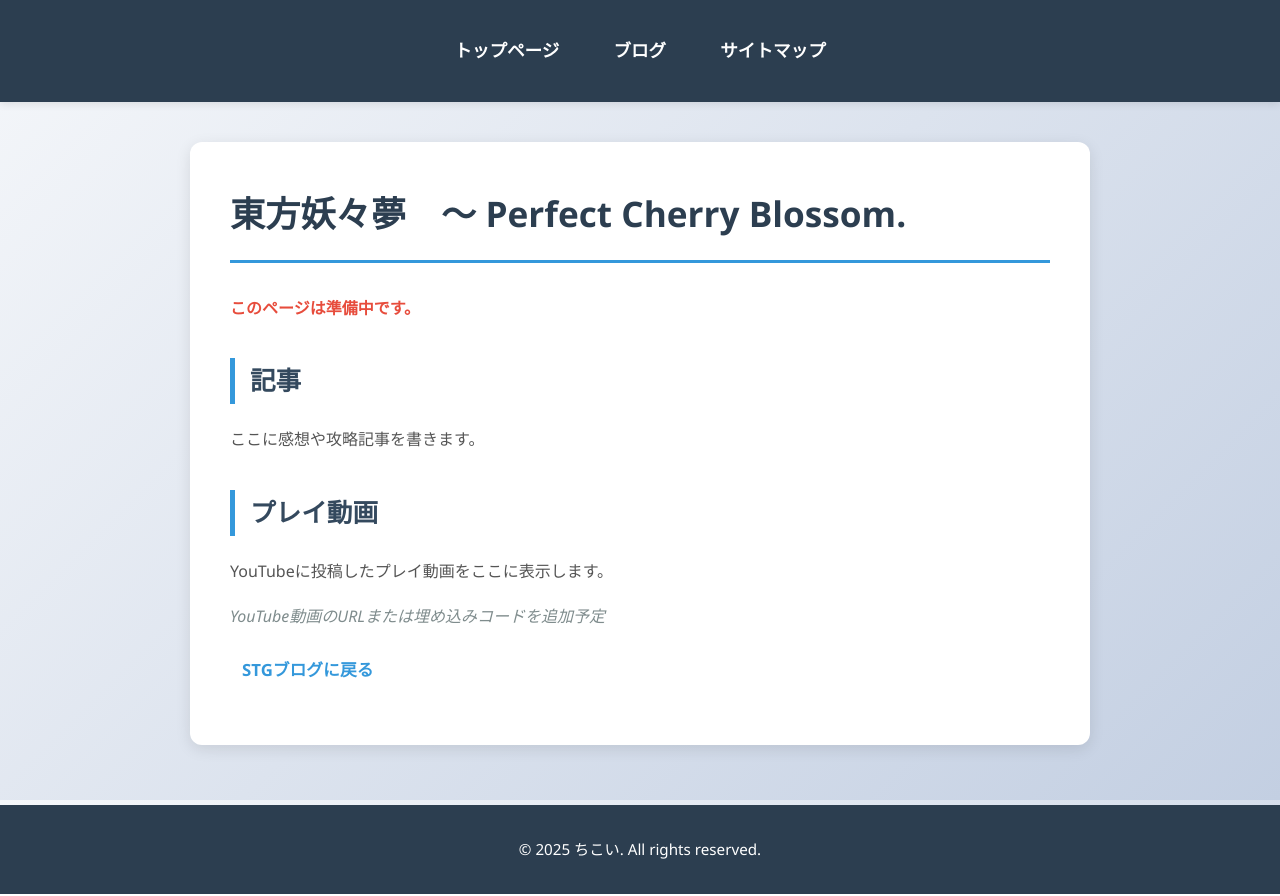
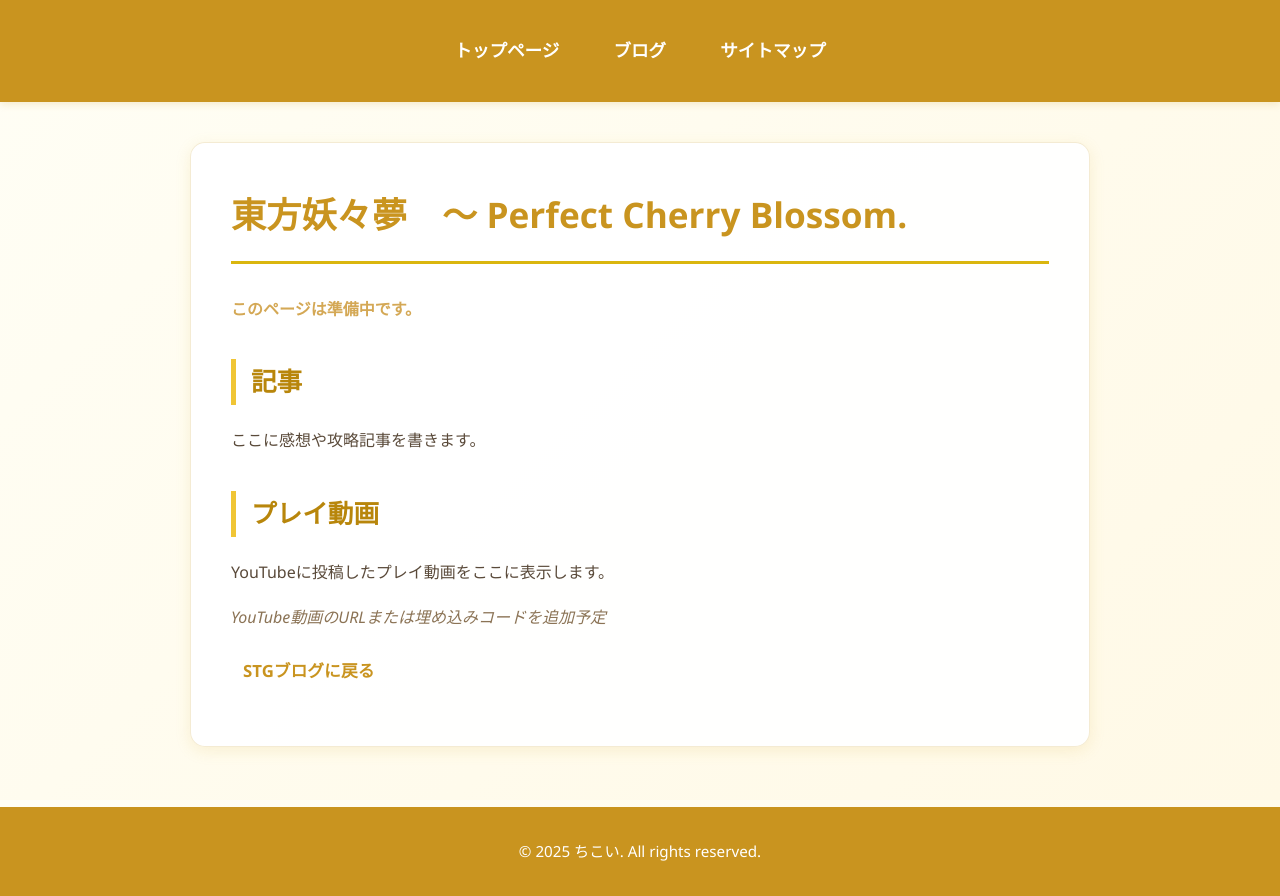
Before and after one commit to chk24851/chk24851.github.io, a plain HTML site: page blog/stg/th7/index.html in a window 1280 px wide. Drawn offline with Linux system fonts and the light colour scheme.

Commit message:
Change color scheme to warm yellow tones for cute but professional blog design

```diff
--- a/style.css
+++ b/style.css
@@ -8,8 +8,8 @@
 body {
     font-family: 'Segoe UI', Tahoma, Geneva, Verdana, sans-serif, 'ヒラギノ角ゴ Pro', 'ヒラギノ角ゴ ProN', メイリオ, Meiryo;
     line-height: 1.8;
-    color: #333;
-    background: linear-gradient(135deg, #f5f7fa 0%, #c3cfe2 100%);
+    color: #5a4a3a;
+    background: linear-gradient(135deg, #fffef5 0%, #fff9e6 100%);
     background-attachment: fixed;
     min-height: 100vh;
 }
@@ -18,10 +18,11 @@ body {
 .container {
     max-width: 900px;
     margin: 30px auto;
-    background-color: white;
+    background-color: rgba(255, 255, 255, 0.95);
     padding: 40px;
-    border-radius: 12px;
-    box-shadow: 0 4px 15px rgba(0, 0, 0, 0.1);
+    border-radius: 15px;
+    box-shadow: 0 4px 15px rgba(212, 175, 55, 0.15);
+    border: 1px solid rgba(218, 190, 110, 0.3);
     animation: fadeIn 0.5s ease-in;
 }
 
@@ -38,8 +39,8 @@ body {
 
 /* ===== タイトル ===== */
 h1 {
-    color: #2c3e50;
-    border-bottom: 3px solid #3498db;
+    color: #c9941f;
+    border-bottom: 3px solid #dab60e;
     padding-bottom: 15px;
     margin-bottom: 30px;
     font-size: 2.2em;
@@ -47,8 +48,8 @@ h1 {
 }
 
 h2 {
-    color: #34495e;
-    border-left: 5px solid #3498db;
+    color: #b8860b;
+    border-left: 5px solid #f0c535;
     padding-left: 15px;
     margin-top: 35px;
     margin-bottom: 20px;
@@ -57,7 +58,7 @@ h2 {
 }
 
 h3 {
-    color: #555;
+    color: #d4a855;
     margin-top: 25px;
     margin-bottom: 15px;
     font-size: 1.3em;
@@ -65,18 +66,18 @@ h3 {
 
 /* ===== テキスト ===== */
 p {
-    color: #555;
+    color: #5a4a3a;
     margin-bottom: 15px;
     line-height: 1.9;
 }
 
 strong {
-    color: #e74c3c;
+    color: #d4a855;
     font-weight: 600;
 }
 
 em {
-    color: #7f8c8d;
+    color: #8b7355;
     font-style: italic;
 }
 
@@ -87,7 +88,7 @@ ul, ol {
 }
 
 li {
-    color: #555;
+    color: #5a4a3a;
     margin-bottom: 10px;
     line-height: 1.8;
 }
@@ -104,7 +105,7 @@ nav li {
 }
 
 nav a {
-    color: #3498db;
+    color: #c9941f;
     text-decoration: none;
     font-weight: 600;
     font-size: 1.05em;
@@ -115,8 +116,8 @@ nav a {
 }
 
 nav a:hover {
-    background-color: #ecf0f1;
-    color: #2980b9;
+    background-color: #fff9e6;
+    color: #d4a855;
     transform: translateX(5px);
 }
 
@@ -202,18 +203,19 @@ textarea {
     width: 100%;
     padding: 12px;
     margin-bottom: 15px;
-    border: 1px solid #bdc3c7;
+    border: 1px solid #dab60e;
     border-radius: 6px;
     font-family: inherit;
     font-size: 1em;
+    background-color: #fffef5;
 }
 
 input[type="text"]:focus,
 input[type="email"]:focus,
 textarea:focus {
     outline: none;
-    border-color: #3498db;
-    box-shadow: 0 0 8px rgba(52, 152, 219, 0.2);
+    border-color: #c9941f;
+    box-shadow: 0 0 8px rgba(201, 148, 31, 0.2);
 }
 
 /* ===== レスポンシブ ===== */
@@ -271,9 +273,9 @@ textarea:focus {
 
 /* ===== ヘッダー ===== */
 header {
-    background-color: #2c3e50;
+    background-color: #c9941f;
     padding: 15px 0;
-    box-shadow: 0 2px 8px rgba(0, 0, 0, 0.1);
+    box-shadow: 0 2px 8px rgba(201, 148, 31, 0.2);
     margin-bottom: 40px;
 }
 
@@ -297,12 +299,12 @@ header nav a {
 }
 
 header nav a:hover {
-    color: #3498db;
+    color: #fff9e6;
 }
 
 /* ===== フッター ===== */
 footer {
-    background-color: #2c3e50;
+    background-color: #c9941f;
     color: white;
     text-align: center;
     padding: 30px 20px;
@@ -330,12 +332,12 @@ footer p {
 }
 
 .sitemap-list a {
-    color: #3498db;
+    color: #c9941f;
     text-decoration: none;
     transition: color 0.3s ease;
 }
 
 .sitemap-list a:hover {
-    color: #2980b9;
+    color: #d4a855;
     text-decoration: underline;
 }
```
